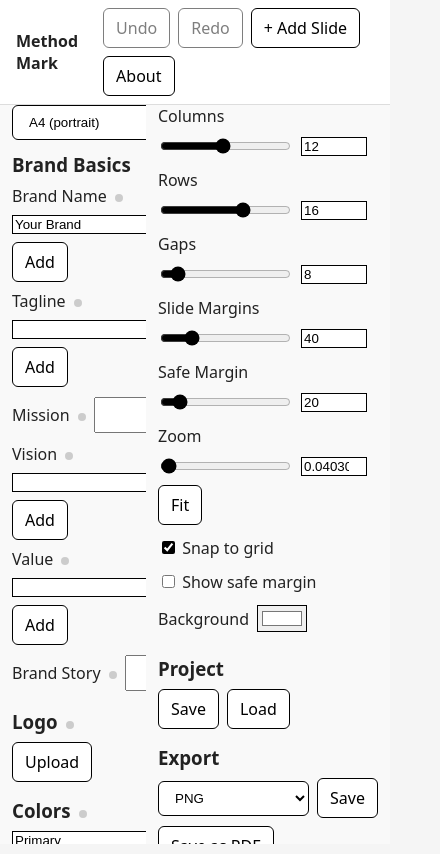
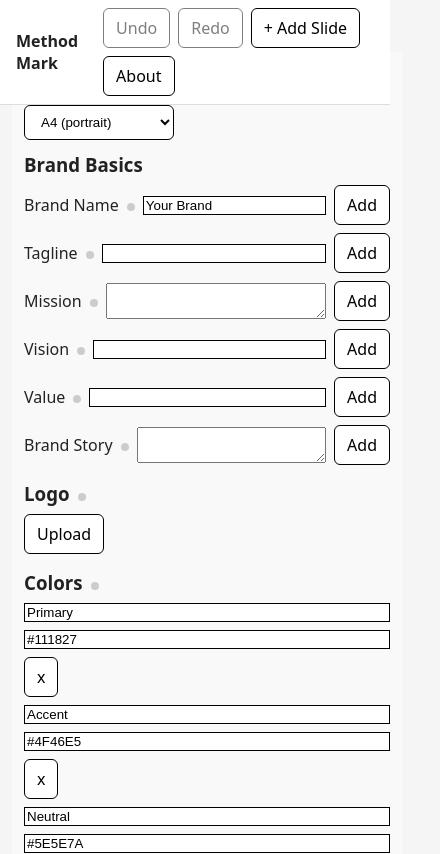
Before and after one commit to kngzero/Method-Mark, a React (Vite) app: page / in a window 390 px wide. Shown: the top 854 px of the page, 440 px wide, since content can reach past the window. Built offline with nearby package versions, Linux system fonts and the light colour scheme.

Commit message:
style: introduce theme variables

```diff
--- a/index.html
+++ b/index.html
@@ -4,8 +4,9 @@
     <meta charset="UTF-8" />
     <meta name="viewport" content="width=device-width, initial-scale=1.0" />
     <title>Method Mark – Brand PDF Builder</title>
+    <link rel="stylesheet" href="./src/styles/theme.css" />
   </head>
-  <body>
+  <body style="background:var(--color-bg); color:var(--color-text)">
     <div id="root"></div>
     <script type="module" src="/src/main.jsx"></script>
   </body>
--- a/src/App.jsx
+++ b/src/App.jsx
@@ -434,9 +434,9 @@ export default function App() {
               <Button onClick={()=>alert('Method Mark')}>About</Button>
             </div>
           </header>
-        <div className="workspace" style={{ paddingLeft:leftOpen?220:20, paddingRight:rightOpen?220:20, boxSizing:'border-box' }}>
+        <div className={`workspace responsive${leftOpen ? ' left-open' : ''}${rightOpen ? ' right-open' : ''}`}>
           {leftOpen ? (
-            <aside className="side left">
+            <aside className="side left responsive">
               <button
                 type="button"
                 className="drawerToggle"
@@ -612,7 +612,7 @@ export default function App() {
           </div>
 
           {rightOpen ? (
-            <aside className="side right">
+            <aside className="side right responsive">
               <button
                 type="button"
                 className="drawerToggle"
--- a/src/main.jsx
+++ b/src/main.jsx
@@ -1,6 +1,7 @@
 import React from 'react'
 import { createRoot } from 'react-dom/client'
 import App from './App.jsx'
+import './styles/theme.css'
 import './styles/global.css'
 
 createRoot(document.getElementById('root')).render(<App />)
--- a/src/styles/global.css
+++ b/src/styles/global.css
@@ -1,14 +1,16 @@
 html, body, #root { height: 100%; margin: 0; }
-body { font-family: ui-sans-serif, system-ui, -apple-system, Segoe UI, Roboto, Helvetica, Arial, Apple Color Emoji, Segoe UI Emoji; background:#f5f5f5; color:#222; }
+body { font-family: var(--font-sans); background: var(--color-bg); color: var(--color-text); }
 .btn { padding:8px 12px; background:#fff; border:1px solid #000; color:#000; border-radius:6px; cursor:pointer; }
 .btn:hover { background:#f0f0f0; }
 .header { position:fixed; top:0; left:0; right:0; background:#fff; border-bottom:1px solid #ddd; display:flex; justify-content:space-between; align-items:center; padding:8px 16px; z-index:60; }
 .headerDropdown { position:absolute; z-index:50; }
-.workspace { display:flex; height:calc(100% - 52px); margin-top:52px; }
+.workspace { display:flex; height:calc(100% - 52px); margin-top:52px; box-sizing:border-box; padding-left:var(--spacing-xl); padding-right:var(--spacing-xl); }
+.workspace.left-open { padding-left:var(--side-width); }
+.workspace.right-open { padding-right:var(--side-width); }
 .canvasWrap { position:relative; flex:1; display:flex; gap:16px; padding:16px; flex-wrap:wrap; justify-content:center; overflow:auto; z-index:0; }
 .slideWrapper { width:fit-content; height:fit-content; }
 .slide { background:#fff; color:#111; border-radius:0; box-shadow: 0 0 0 1px #ccc inset; position: relative; z-index:10; }
-.side { background:#f9f9f9; padding:12px; width:220px; overflow:auto; position:fixed; top:52px; bottom:0; z-index:40; }
+.side { background:var(--color-panel-bg); padding:var(--spacing-md); width:var(--side-width); overflow:auto; position:fixed; top:52px; bottom:0; z-index:40; }
 .side.left { left:0; }
 .side.right { right:0; }
 .row { display:flex; gap:8px; align-items:center; flex-wrap:wrap; }
@@ -29,3 +31,10 @@ input[type="checkbox"], input[type="range"] { accent-color:#000; }
 input, select { border:1px solid #000; }
 .exporting .gridOverlay, .exporting .handle, .exporting .slideCanvas button { display:none !important; }
 .exporting * { outline:none !important; }
+
+@media (max-width: 768px) {
+  .workspace.responsive { flex-direction: column; padding-left: var(--spacing-md); padding-right: var(--spacing-md); }
+  .workspace.responsive.left-open { padding-left: var(--spacing-md); }
+  .workspace.responsive.right-open { padding-right: var(--spacing-md); }
+  .side.responsive { position: static; width: 100%; height: auto; }
+}
--- /dev/null
+++ b/src/styles/theme.css
@@ -0,0 +1,11 @@
+:root {
+  --color-bg: #f5f5f5;
+  --color-text: #222;
+  --color-panel-bg: #f9f9f9;
+  --spacing-sm: 8px;
+  --spacing-md: 12px;
+  --spacing-lg: 16px;
+  --spacing-xl: 20px;
+  --side-width: 220px;
+  --font-sans: ui-sans-serif, system-ui, -apple-system, "Segoe UI", Roboto, Helvetica, Arial, "Apple Color Emoji", "Segoe UI Emoji";
+}
```
